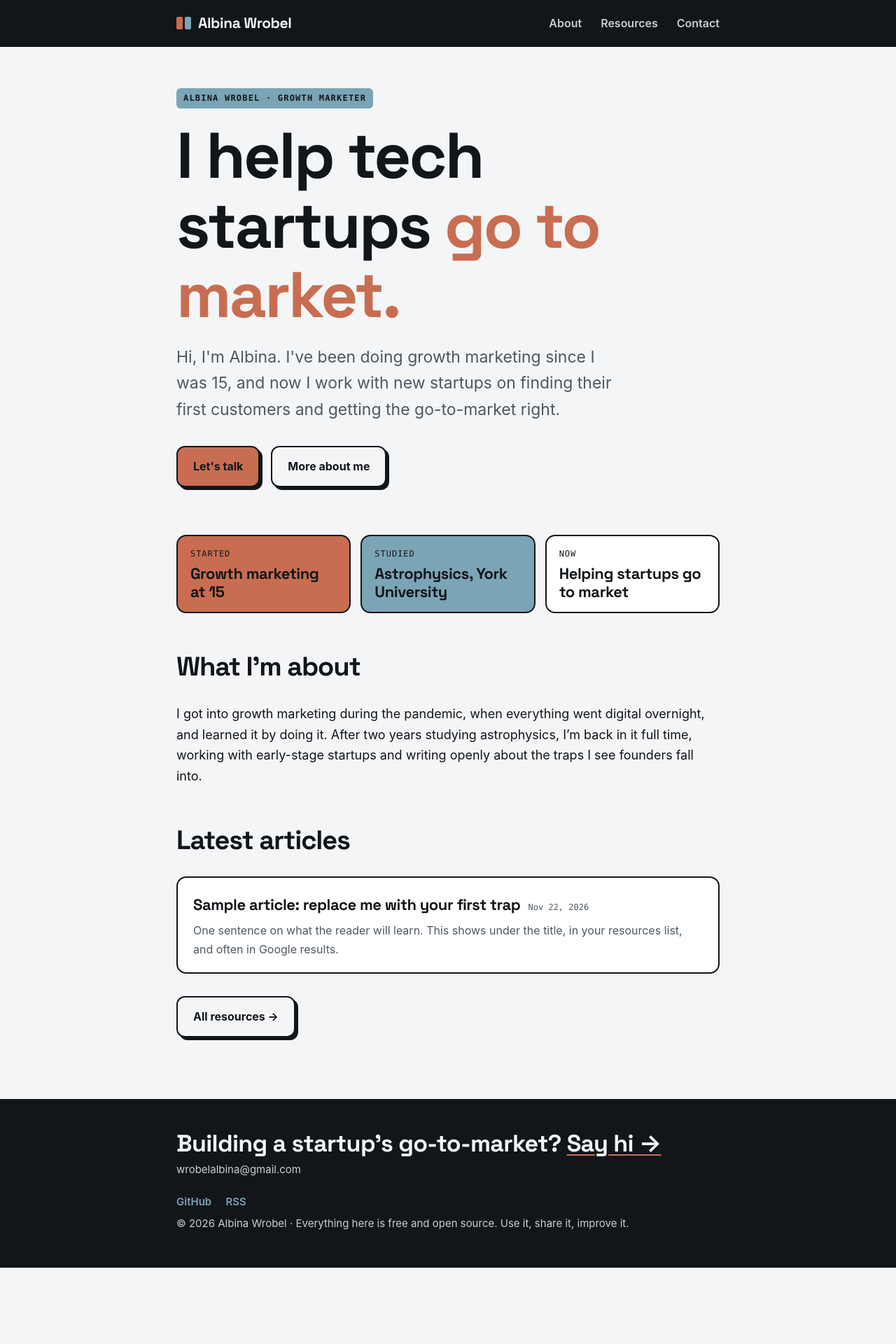
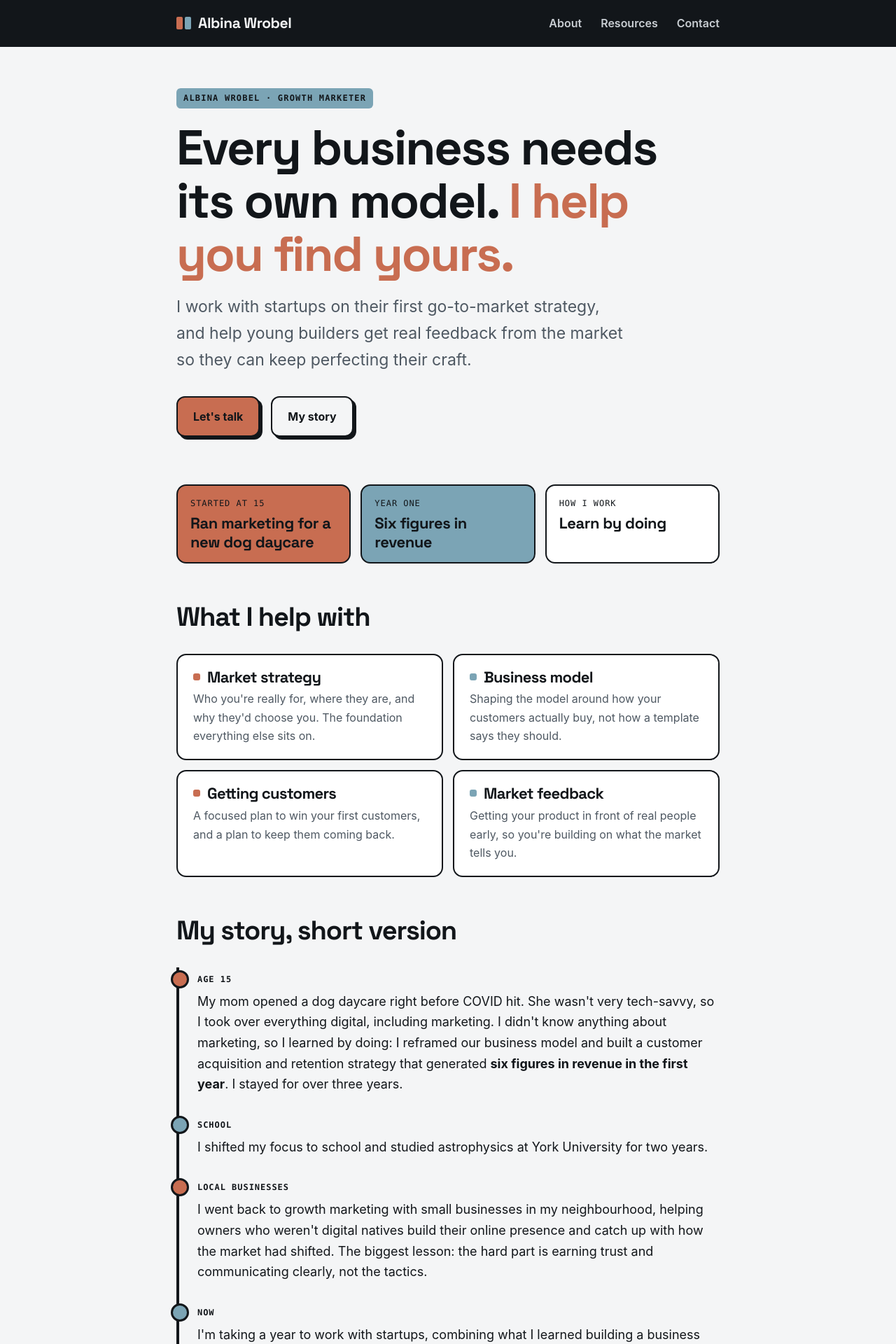
Before and after one commit to albinawrobel/albinawrobel.github.io, a Jekyll site: the page built from index.md, in a window 1280 px wide. Shown: the top 1920 px of the page at 70% size. Built offline with Jekyll 4.4.1, drawn with Linux system fonts in a browser that asks for light colours; before the commit the page ends 1811 px from its top, so only the background shows below that; some of the changed text lies outside the part shown.

Commit message:
Add files via upload

```diff
--- a/_config.yml
+++ b/_config.yml
@@ -6,7 +6,7 @@
 title: "Albina Wrobel"
 tagline: "Growth marketer helping tech startups go to market"
 description: >-   # 1–2 sentences. Google shows this in search results.
-  Albina Wrobel is a growth marketer helping tech startups go to market.
+  Albina Wrobel is a growth marketer helping startups find their first go-to-market strategy.
   Free, open-source playbooks on the common GTM traps, how to avoid them,
   and simple tools to run the numbers.
 
--- a/assets/css/style.css
+++ b/assets/css/style.css
@@ -55,7 +55,7 @@ h3 { font-size:23px; margin-top:32px; }
 
 /* ---------- hero ---------- */
 .hero { padding-bottom: 24px; }
-.hero h1 { font-size: clamp(46px, 10vw, 92px); }
+.hero h1 { font-size: clamp(40px, 7.4vw, 70px); }
 
 /* ---------- lists ---------- */
 .list { list-style:none; padding:0; margin:0; }
@@ -120,3 +120,22 @@ th, td { border-bottom:1px solid var(--line); padding:10px 12px; text-align:left
 .site-footer .links a { color:var(--blue); margin-right:16px; text-decoration:none; font-weight:600; }
 .site-footer .links a:hover { color:var(--paper); }
 .list .title-static { font-family:var(--display); font-weight:700; font-size:22px; letter-spacing:-0.02em; }
+
+/* ---------- home: services, timeline, belief ---------- */
+.services { display:grid; grid-template-columns:1fr 1fr; gap:14px; }
+@media (max-width:600px) { .services { grid-template-columns:1fr; } }
+.service { background:var(--card); border:2px solid var(--ink); border-radius:14px; padding:20px 22px; }
+.service h3 { margin:0 0 6px; font-size:22px; }
+.service h3::before { content:""; display:inline-block; width:10px; height:10px; border-radius:3px; background:var(--rust); margin-right:10px; vertical-align:3px; }
+.service:nth-child(even) h3::before { background:var(--blue); }
+.service p { margin:0; color:var(--muted); font-size:16px; }
+.timeline { list-style:none; padding:0; margin:0; border-left:4px solid var(--ink); }
+.timeline li { position:relative; padding:0 0 26px 26px; }
+.timeline li:last-child { padding-bottom:0; }
+.timeline li::before { content:""; position:absolute; left:-12px; top:4px; width:20px; height:20px; border-radius:50%; background:var(--rust); border:3px solid var(--ink); }
+.timeline li:nth-child(even)::before { background:var(--blue); }
+.timeline .when { font-family:var(--mono); font-size:12px; font-weight:700; text-transform:uppercase; letter-spacing:.08em; }
+.timeline p { margin:4px 0 0; }
+blockquote.belief { margin:56px 0 8px; padding:34px 30px; background:var(--ink); color:var(--paper); border-radius:18px; font-family:var(--display); font-size:clamp(30px,5vw,46px); font-weight:700; letter-spacing:-0.03em; line-height:1.1; border:0; }
+blockquote.belief::before { content:"“"; color:var(--rust); margin-right:4px; }
+blockquote.belief::after { content:"”"; color:var(--blue); margin-left:2px; }
--- a/index.md
+++ b/index.md
@@ -5,23 +5,39 @@ title: Home
 
 <section class="hero">
 <p class="eyebrow">{{ site.author.name }} · Growth marketer</p>
-<h1>I help tech startups <span class="hl">go to market.</span></h1>
-<p class="lede">Hi, I'm Albina. I've been doing growth marketing since I was 15, and now I work with new startups on finding their first customers and getting the go-to-market right.</p>
+<h1>Every business needs its own model. <span class="hl">I help you find yours.</span></h1>
+<p class="lede">I work with startups on their first go-to-market strategy, and help young builders get real feedback from the market so they can keep perfecting their craft.</p>
 <div class="actions">
   <a class="button" href="{{ '/contact/' | relative_url }}">Let's talk</a>
-  <a class="button secondary" href="{{ '/about/' | relative_url }}">More about me</a>
+  <a class="button secondary" href="{{ '/about/' | relative_url }}">My story</a>
 </div>
 </section>
 
 <div class="facts">
-  <div class="fact"><div class="k">Started</div><div class="v">Growth marketing at 15</div></div>
-  <div class="fact"><div class="k">Studied</div><div class="v">Astrophysics, York University</div></div>
-  <div class="fact"><div class="k">Now</div><div class="v">Helping startups go to market</div></div>
+  <div class="fact"><div class="k">Started at 15</div><div class="v">Ran marketing for a new dog daycare</div></div>
+  <div class="fact"><div class="k">Year one</div><div class="v">Six figures in revenue</div></div>
+  <div class="fact"><div class="k">How I work</div><div class="v">Learn by doing</div></div>
 </div>
 
-## What I'm about
+## What I help with
 
-I got into growth marketing during the pandemic, when everything went digital overnight, and learned it by doing it. After two years studying astrophysics, I'm back in it full time, working with early-stage startups and writing openly about the traps I see founders fall into.
+<div class="services">
+  <div class="service"><h3>Market strategy</h3><p>Who you're really for, where they are, and why they'd choose you. The foundation everything else sits on.</p></div>
+  <div class="service"><h3>Business model</h3><p>Shaping the model around how your customers actually buy, not how a template says they should.</p></div>
+  <div class="service"><h3>Getting customers</h3><p>A focused plan to win your first customers, and a plan to keep them coming back.</p></div>
+  <div class="service"><h3>Market feedback</h3><p>Getting your product in front of real people early, so you're building on what the market tells you.</p></div>
+</div>
+
+## My story, short version
+
+<ol class="timeline">
+  <li><span class="when">Age 15</span><p>My mom opened a dog daycare right before COVID hit. She wasn't very tech-savvy, so I took over everything digital, including marketing. I didn't know anything about marketing, so I learned by doing: I reframed our business model and built a customer acquisition and retention strategy that generated <strong>six figures in revenue in the first year</strong>. I stayed for over three years.</p></li>
+  <li><span class="when">School</span><p>I shifted my focus to school and studied astrophysics at York University for two years.</p></li>
+  <li><span class="when">Local businesses</span><p>I went back to growth marketing with small businesses in my neighbourhood, helping owners who weren't digital natives build their online presence and catch up with how the market had shifted. The biggest lesson: the hard part is earning trust and communicating clearly, not the tactics.</p></li>
+  <li><span class="when">Now</span><p>I'm taking a year to work with startups, combining what I learned building a business from the ground up with my ability to communicate with people from all kinds of backgrounds.</p></li>
+</ol>
+
+<blockquote class="belief">The best way to learn is by doing.</blockquote>
 
 ## Latest articles
 
```
Also changed, not shown: about.md (+1 -3 lines).
